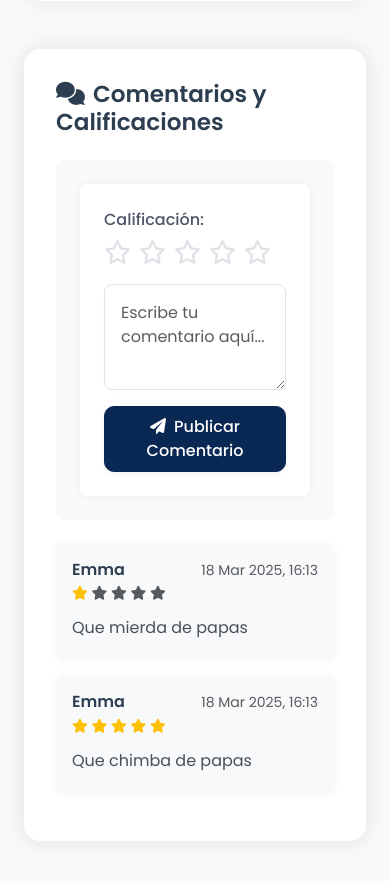
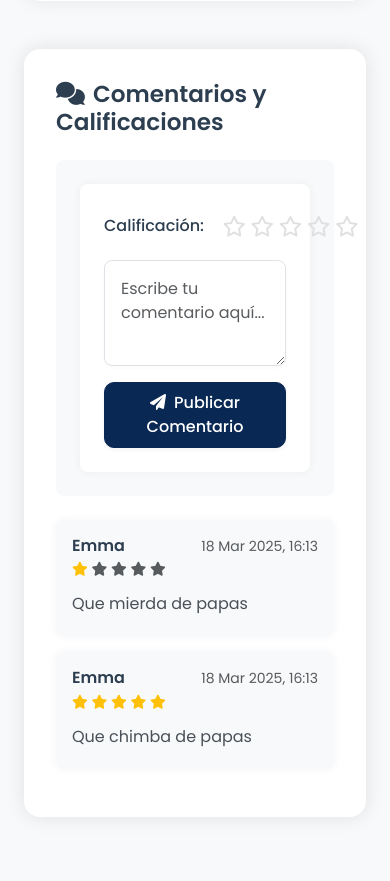
Before and after one commit to camiloarbr/EafitTrade, a Django app: page /product/28/ in a window 390 px wide. Shown: the part 1046-1927 px from the top of the page. After the commit the page ends 1870 px from the top, so only its background shows below. Run offline with Django 5.2, Linux system fonts and the light colour scheme; a user stored in the database is signed in; data comes from the database, SQL or seed files in the repository; both versions use the stored data as it was after the commit.

Commit message:
Implementación de un sistema de calificación por estrellas en la plantilla de detalles del producto. Se añadieron estilos CSS para la visualización de estrellas y se mejoró la lógica de interacción con JavaScript. También se actualizó la base de datos SQLite para reflejar cambios recientes en los datos binarios.

```diff
--- a/products/templates/products/product_detail.html
+++ b/products/templates/products/product_detail.html
@@ -401,6 +401,53 @@
         border-color: #128C7E !important;
         transform: translateY(-2px);
     }
+
+    /* Estilos para el sistema de calificación por estrellas */
+    .star-rating-container {
+        display: flex;
+        align-items: center;
+        margin-bottom: 1rem;
+    }
+
+    .star-rating-label {
+        margin-right: 1rem;
+        font-weight: 500;
+    }
+
+    .stars {
+        display: flex;
+    }
+
+    .star {
+        cursor: pointer;
+        font-size: 1.5rem;
+        padding: 0.2rem;
+        color: #ffc107; /* Color amarillo para estrellas */
+    }
+
+    .star i.far {
+        color: #e0e0e0; /* Color gris claro para estrellas vacías */
+    }
+
+    .star i.fas {
+        color: #ffc107; /* Color amarillo para estrellas llenas */
+    }
+
+    .star.selected i.fas {
+        color: #ffc107; /* Asegurarse que las estrellas seleccionadas estén amarillas */
+    }
+
+    /* Mejor adaptación para móvil */
+    @media (max-width: 767px) {
+        .star {
+            font-size: 1.3rem;
+            padding: 0.15rem;
+        }
+
+        .star-rating-container {
+            margin-bottom: 0.75rem;
+        }
+    }
 </style>
 {% endblock %}
 
@@ -517,14 +564,21 @@
                 <div class="comment-form-card mb-4">
                     <form method="post" action="{% url 'add_comment' product.id %}" class="comment-form">
                     {% csrf_token %}
-                        <div class="rating-selector mb-3">
-                            <label class="form-label">Calificación:</label>
-                            <div class="star-rating">
-                                {% for i in "12345" %}
-                                    <i class="far fa-star rating-star" data-rating="{{ i }}"></i>
-                            {% endfor %}
-                        </div>
-                            <input type="hidden" name="rating" id="selected-rating" value="">
+                        <div class="form-group mb-3">
+                            <div class="star-rating-container">
+                                <label class="star-rating-label">Calificación:</label>
+                                <div class="stars">
+                                    <span class="star" data-rating="1"><i class="far fa-star"></i></span>
+                                    <span class="star" data-rating="2"><i class="far fa-star"></i></span>
+                                    <span class="star" data-rating="3"><i class="far fa-star"></i></span>
+                                    <span class="star" data-rating="4"><i class="far fa-star"></i></span>
+                                    <span class="star" data-rating="5"><i class="far fa-star"></i></span>
+                                </div>
+                                <input type="hidden" name="rating" id="id_rating" value="0" required>
+                            </div>
+                            <div class="invalid-feedback d-none" id="rating-error">
+                                Por favor, selecciona una calificación.
+                            </div>
                         </div>
                         <div class="mb-3">
                             <textarea name="text" class="form-control" rows="3" placeholder="Escribe tu comentario aquí..." required></textarea>
@@ -717,5 +771,64 @@ function toggleFavorite(event, productId) {
         }
     });
 }
+
+// Star Rating System
+document.addEventListener('DOMContentLoaded', function() {
+    const ratingContainer = document.querySelector('.star-rating-container');
+
+    if (ratingContainer) {
+        const stars = ratingContainer.querySelectorAll('.star');
+        const ratingInput = document.getElementById('id_rating');
+
+        // Función para actualizar la visualización de estrellas
+        function updateStars(rating) {
+            stars.forEach((star, index) => {
+                // +1 porque index empieza en 0 pero las calificaciones en 1
+                if (index < rating) {
+                    star.classList.add('selected');
+                    star.querySelector('i').classList.remove('far');
+                    star.querySelector('i').classList.add('fas');
+                } else {
+                    star.classList.remove('selected');
+                    star.querySelector('i').classList.remove('fas');
+                    star.querySelector('i').classList.add('far');
+                }
+            });
+        }
+
+        // Establecer calificación inicial si existe
+        if (ratingInput.value) {
+            updateStars(parseInt(ratingInput.value));
+        }
+
+        // Manejar clic en estrellas
+        stars.forEach((star, index) => {
+            star.addEventListener('click', function() {
+                const rating = index + 1;
+                ratingInput.value = rating;
+                updateStars(rating);
+            });
+
+            // Efecto hover
+            star.addEventListener('mouseenter', function() {
+                // Vista previa al pasar el mouse
+                stars.forEach((s, i) => {
+                    if (i <= index) {
+                        s.querySelector('i').classList.remove('far');
+                        s.querySelector('i').classList.add('fas');
+                    } else {
+                        s.querySelector('i').classList.remove('fas');
+                        s.querySelector('i').classList.add('far');
+                    }
+                });
+            });
+
+            star.addEventListener('mouseleave', function() {
+                // Restaurar estado actual al quitar el mouse
+                updateStars(parseInt(ratingInput.value || 0));
+            });
+        });
+    }
+});
 </script>
 {% endblock %}
```
Also changed, not shown: db.sqlite3.
